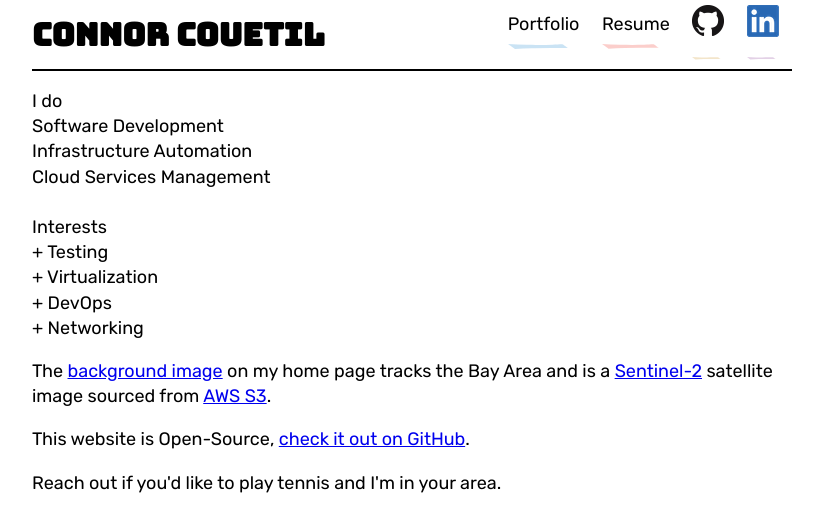
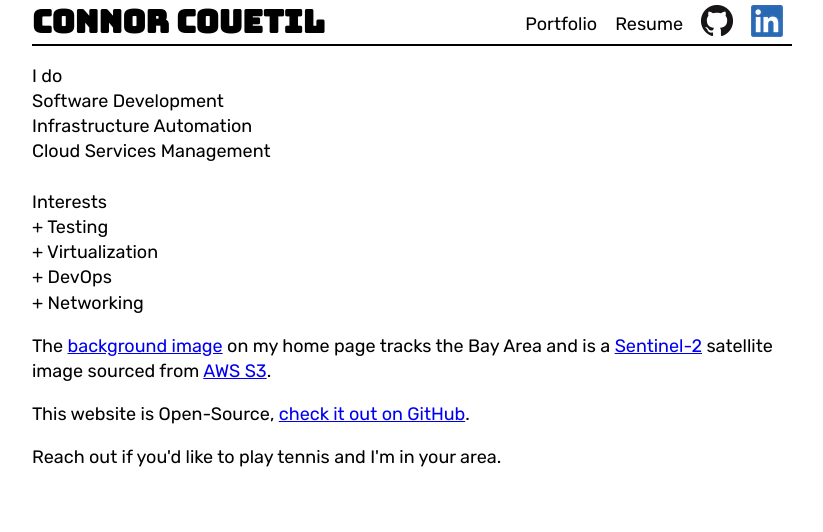
Before and after one commit to couetilc/couetil.com, an Astro site in the folder astro/: page /about in a window 1280 px wide. Shown: the whole page, without its empty margins (228-1051 px from the left). Built offline with nearby package versions, Linux system fonts and the light colour scheme; Astro itself is replaced by a stand-in of ours.

Commit message:
remove unnecessarily highlights, delete astro file to fix path conflict

```diff
--- a/astro/src/components/Nav.astro
+++ b/astro/src/components/Nav.astro
@@ -20,7 +20,6 @@ const showAbout = !currentPath?.startsWith('/about');
         <a href="/portfolio/">
           Portfolio
         </a>
-        <svg class="highlight" style="fill: var(--highlight-color, rgba(79, 163, 217, 0.3));" viewBox="0 0 70 10" xmlns="http://www.w3.org/2000/svg"> <path d="M 6.385552,4.63936 C 11.480969,4.181 16.60105,4.05285 21.712758,3.90865 32.7606,3.73846 43.81028,3.79264 54.85913,3.73137 c 0,0 -4.70209,-3.39869 -4.70209,-3.39869 v 0 C 46.62391,0.48992 44.46506,0.59986 40.86904,0.6987 33.02731,0.91426 25.18129,0.87207 17.338653,0.7307 11.556415,0.57934 5.769901,0.42675 0,0 Z" pathLength="200" /></svg>
       </span>
     )}
     {showAbout && (
@@ -28,26 +27,22 @@ const showAbout = !currentPath?.startsWith('/about');
         <a href="/about/">
           About
         </a>
-        <svg class="highlight" style="fill: var(--highlight-color, rgba(122, 169, 116, 0.3));" viewBox="0 0 70 10" xmlns="http://www.w3.org/2000/svg"> <path d="M 6.385552,4.63936 C 11.480969,4.181 16.60105,4.05285 21.712758,3.90865 32.7606,3.73846 43.81028,3.79264 54.85913,3.73137 c 0,0 -4.70209,-3.39869 -4.70209,-3.39869 v 0 C 46.62391,0.48992 44.46506,0.59986 40.86904,0.6987 33.02731,0.91426 25.18129,0.87207 17.338653,0.7307 11.556415,0.57934 5.769901,0.42675 0,0 Z" pathLength="200" /></svg>
       </span>
     )}
     <span class="nav-item">
       <a href="/resume/">
         Resume
       </a>
-      <svg class="highlight" style="fill: var(--highlight-color, rgba(242, 92, 84, 0.3));" viewBox="0 0 70 10" xmlns="http://www.w3.org/2000/svg"> <path d="M 6.385552,4.63936 C 11.480969,4.181 16.60105,4.05285 21.712758,3.90865 32.7606,3.73846 43.81028,3.79264 54.85913,3.73137 c 0,0 -4.70209,-3.39869 -4.70209,-3.39869 v 0 C 46.62391,0.48992 44.46506,0.59986 40.86904,0.6987 33.02731,0.91426 25.18129,0.87207 17.338653,0.7307 11.556415,0.57934 5.769901,0.42675 0,0 Z" pathLength="200" /></svg>
     </span>
     <span class="nav-item">
       <a href="https://github.com/couetilc">
         <img src="/img_GitHub-Mark-32px.png" alt="GitHub">
       </a>
-      <svg class="highlight" style="fill: var(--highlight-color, rgba(214, 168, 79, 0.3));" viewBox="0 0 70 10" xmlns="http://www.w3.org/2000/svg"> <path d="M 6.385552,4.63936 C 11.480969,4.181 16.60105,4.05285 21.712758,3.90865 32.7606,3.73846 43.81028,3.79264 54.85913,3.73137 c 0,0 -4.70209,-3.39869 -4.70209,-3.39869 v 0 C 46.62391,0.48992 44.46506,0.59986 40.86904,0.6987 33.02731,0.91426 25.18129,0.87207 17.338653,0.7307 11.556415,0.57934 5.769901,0.42675 0,0 Z" pathLength="200" /></svg>
     </span>
     <span class="nav-item">
       <a href="https://linkedin.com/in/connorcouetil">
         <img src="/img_LI-In-Bug.png" alt="LinkedIn">
       </a>
-      <svg class="highlight" style="fill: var(--highlight-color, rgba(162, 103, 172, 0.3));" viewBox="0 0 70 10" xmlns="http://www.w3.org/2000/svg"> <path d="M 6.385552,4.63936 C 11.480969,4.181 16.60105,4.05285 21.712758,3.90865 32.7606,3.73846 43.81028,3.79264 54.85913,3.73137 c 0,0 -4.70209,-3.39869 -4.70209,-3.39869 v 0 C 46.62391,0.48992 44.46506,0.59986 40.86904,0.6987 33.02731,0.91426 25.18129,0.87207 17.338653,0.7307 11.556415,0.57934 5.769901,0.42675 0,0 Z" pathLength="200" /></svg>
     </span>
   </nav>
 </header>
--- a/astro/src/pages/resume.astro
+++ /dev/null
@@ -1,4 +0,0 @@
----
-// Redirect to the resume PDF
-return Astro.redirect('/resume.pdf');
----
```
